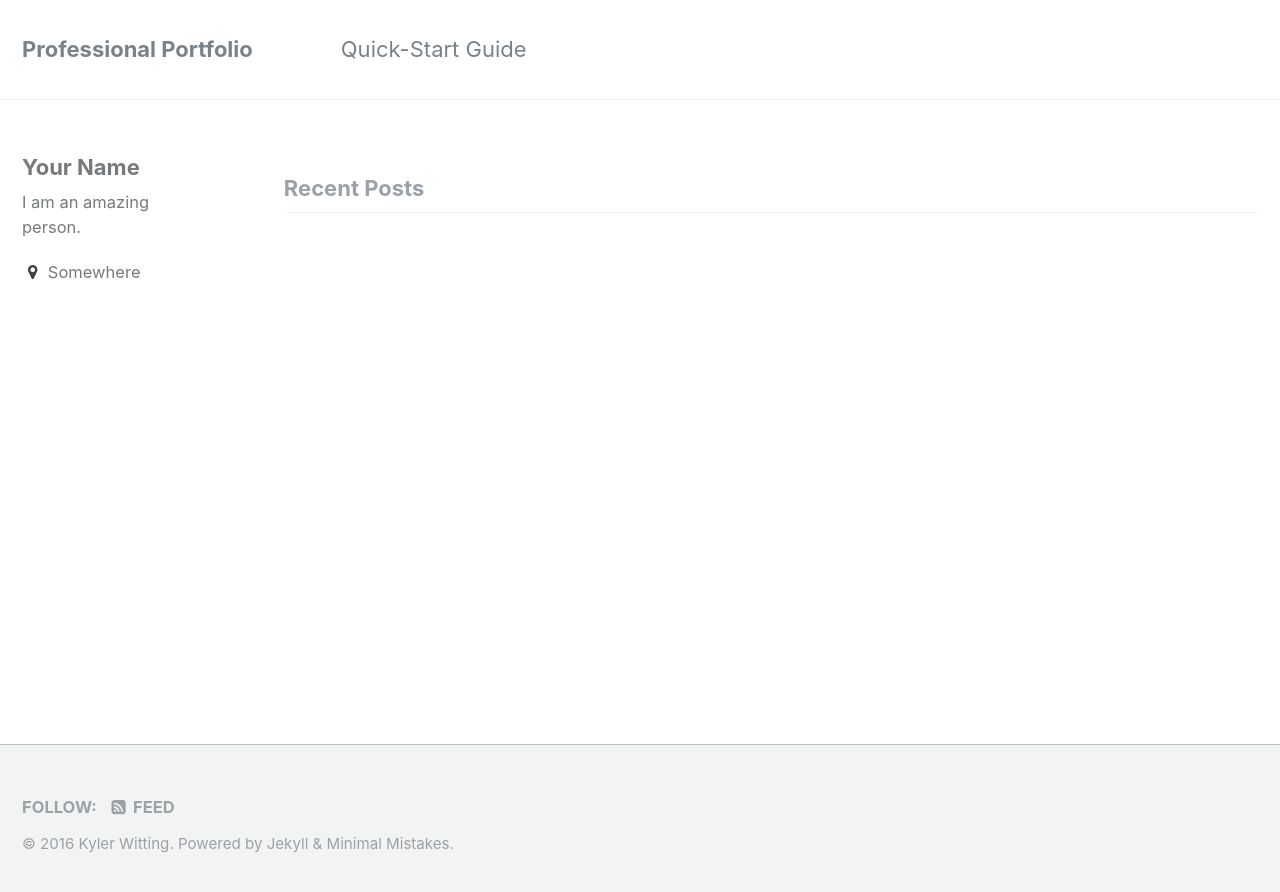
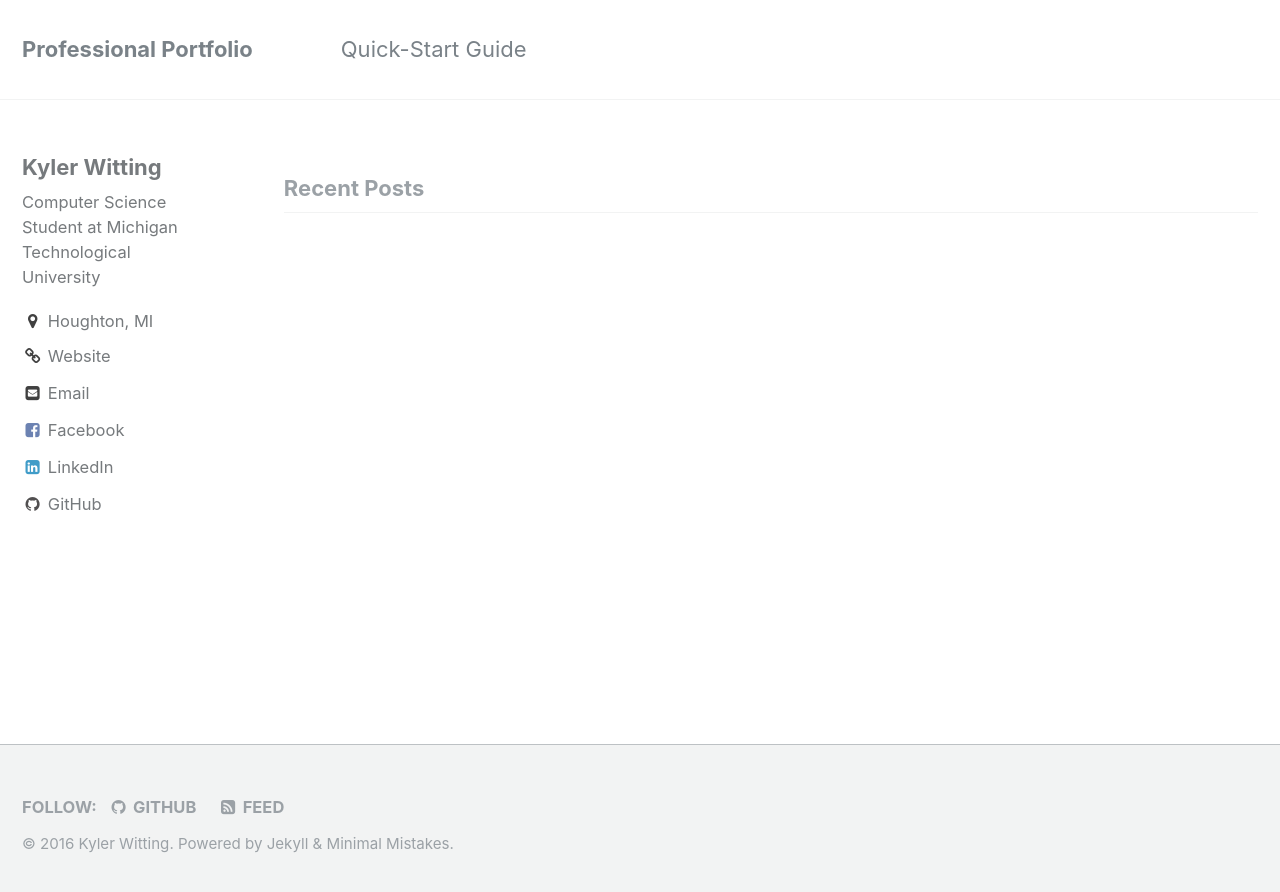
Before and after one commit to KylerWitting/KylerWitting.github.io, a Jekyll site: the page built from index.html, in a window 1280 px wide. Shown: the top 892 px of the page. Built offline with Jekyll 4.4.1, drawn with Linux system fonts in a browser that asks for light colours; the list of posts is cut into pages by our own code.

Commit message:
Main configuration changes done

```diff
--- a/_config.yml
+++ b/_config.yml
@@ -77,24 +77,24 @@ analytics:
 
 # Site Author
 author:
-  name             : "Your Name"
-  avatar           : # path of avatar image, e.g. "/assets/images/bio-photo.jpg"
-  bio              : "I am an amazing person."
-  location         : "Somewhere"
-  email            :
-  uri              :
+  name             : "Kyler Witting"
+  avatar           : # path of avatar image, e.g. "/assets/images/bio-photo.jpg" - No photo yet
+  bio              : "Computer Science Student at Michigan Technological University"
+  location         : "Houghton, MI"
+  email            : "KylerWitting@gmail.com"
+  uri              : "http://kylerwitting.com/"
   bitbucket        :
   codepen          :
   dribbble         :
   flickr           :
-  facebook         :
+  facebook         : kyler.witting
   foursquare       :
-  github           :
+  github           : KylerWitting
   google_plus      :
   keybase          :
   instagram        :
   lastfm           :
-  linkedin         :
+  linkedin         : kyler-witting-73b3a0125
   pinterest        :
   soundcloud       :
   stackoverflow    : # "123456/username" (the last part of your profile url, e.g. http://stackoverflow.com/users/123456/username)
```
